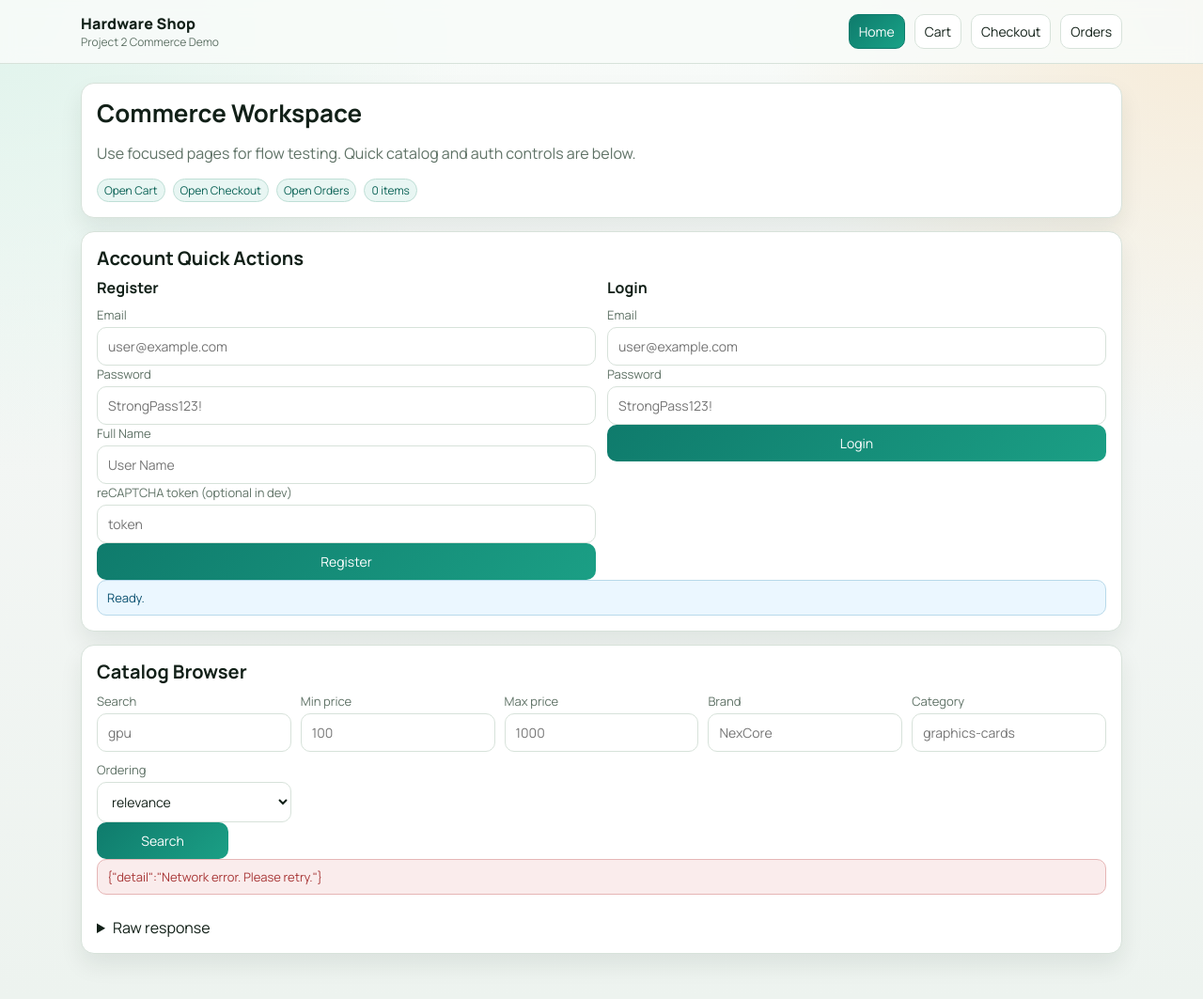
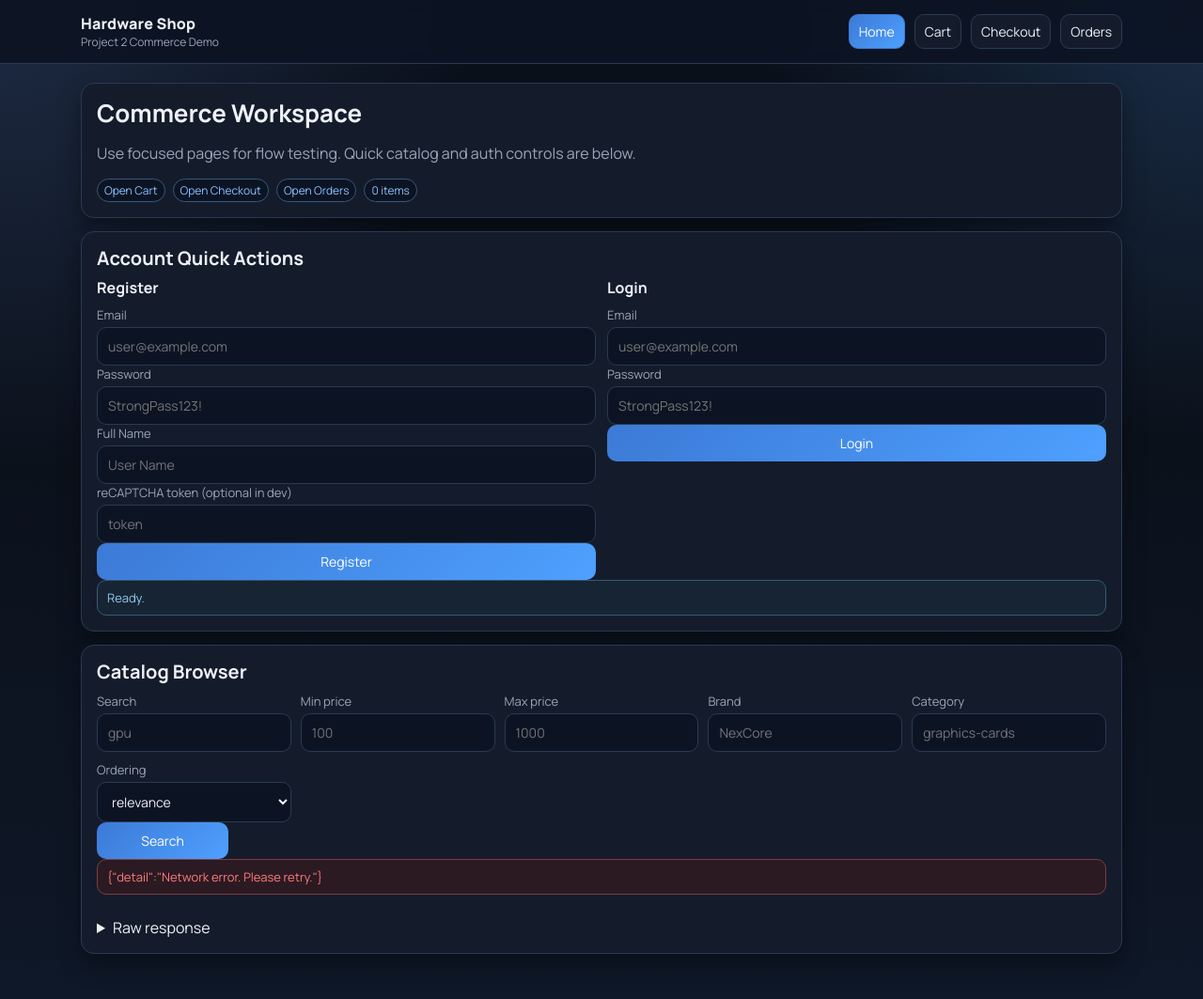
Before and after one commit to HenriHyttinen/i-love-shopping, a Django app: page / in a window 1280 px wide. Shown: the whole page at 94% size. Run offline with Django 5.2, Linux system fonts and the light colour scheme; data that the repository does not hold is empty.

Commit message:
Switch shared frontend theme back to dark palette

```diff
--- a/backend/static/ui.css
+++ b/backend/static/ui.css
@@ -1,17 +1,17 @@
 :root {
-  --bg: #f3f6f4;
-  --surface: #ffffff;
-  --surface-2: #eef4ef;
-  --ink: #122018;
-  --muted: #5f7266;
-  --line: #d7e2da;
-  --accent: #0f7b6c;
-  --accent-strong: #0b6256;
-  --danger: #a83737;
-  --ok: #1f7a45;
-  --warn: #8d6000;
+  --bg: #0b111b;
+  --surface: #141c2b;
+  --surface-2: #1a2436;
+  --ink: #eef1f6;
+  --muted: #9aa6b6;
+  --line: #2a3a52;
+  --accent: #3c7ad6;
+  --accent-strong: #2f6fb8;
+  --danger: #ff7b7b;
+  --ok: #7dd39b;
+  --warn: #f0c36b;
   --radius: 14px;
-  --shadow: 0 12px 24px rgba(7, 42, 28, 0.08);
+  --shadow: 0 12px 24px rgba(0, 0, 0, 0.35);
 }
 
 * { box-sizing: border-box; }
@@ -21,9 +21,9 @@ body {
   font-family: "Manrope", "Segoe UI", sans-serif;
   color: var(--ink);
   background:
-    radial-gradient(circle at 0% 0%, #dff3eb 0%, transparent 30%),
-    radial-gradient(circle at 100% 0%, #f6ead6 0%, transparent 28%),
-    linear-gradient(180deg, #f8fbf9 0%, var(--bg) 45%, #edf3ef 100%);
+    radial-gradient(circle at 0% 0%, #1e2b44 0%, transparent 30%),
+    radial-gradient(circle at 100% 0%, #1a2d47 0%, transparent 28%),
+    linear-gradient(180deg, #0b111b 0%, var(--bg) 45%, #0f1828 100%);
   min-height: 100vh;
 }
 
@@ -32,7 +32,7 @@ header {
   top: 0;
   z-index: 10;
   backdrop-filter: blur(8px);
-  background: rgba(248, 251, 249, 0.9);
+  background: rgba(12, 20, 35, 0.92);
   border-bottom: 1px solid var(--line);
 }
 
@@ -70,7 +70,7 @@ nav a {
 nav a.active {
   color: #fff;
   border-color: var(--accent);
-  background: linear-gradient(135deg, var(--accent), #18a287);
+  background: linear-gradient(135deg, var(--accent), #4ea0ff);
 }
 
 main {
@@ -128,13 +128,13 @@ input, select, textarea, button {
   font-family: inherit;
 }
 
-input, select, textarea { background: #fff; color: var(--ink); }
+input, select, textarea { background: #0c1423; color: var(--ink); }
 
 button {
   cursor: pointer;
   color: #fff;
   border: none;
-  background: linear-gradient(135deg, var(--accent), #1b9f85);
+  background: linear-gradient(135deg, var(--accent), #4ea0ff);
 }
 
 button.secondary {
@@ -165,10 +165,10 @@ button.danger {
   border: 1px solid transparent;
 }
 
-.status.ok { color: var(--ok); border-color: #b7e3c8; background: #e8f7ee; }
-.status.error { color: var(--danger); border-color: #e6b6b6; background: #faecec; }
-.status.warn { color: var(--warn); border-color: #ecd8a4; background: #fff8e8; }
-.status.info { color: #0a5070; border-color: #b8d9ea; background: #ebf7ff; }
+.status.error { color: var(--danger); border-color: #7f3b43; background: #2b1a22; }
+.status.warn { color: var(--warn); border-color: #746039; background: #2e2617; }
+.status.info { color: #8ecaf0; border-color: #355b79; background: #172433; }
+.status.ok { color: var(--ok); border-color: #2f6f4b; background: #172920; }
 
 .table {
   width: 100%;
@@ -184,8 +184,8 @@ button.danger {
 }
 
 .code {
-  background: #0f1712;
-  color: #dafbe8;
+  background: #0b111b;
+  color: #dce6f3;
   border-radius: 12px;
   padding: 10px;
   font-family: "JetBrains Mono", monospace;
@@ -221,9 +221,9 @@ button.danger {
   padding: 3px 7px;
   border-radius: 999px;
   font-size: 12px;
-  background: #e8f6f3;
-  border: 1px solid #bfdfd6;
-  color: var(--accent-strong);
+  background: #0c1423;
+  border: 1px solid #3b567a;
+  color: #8bc0ff;
 }
 
 .footer-note {
```
